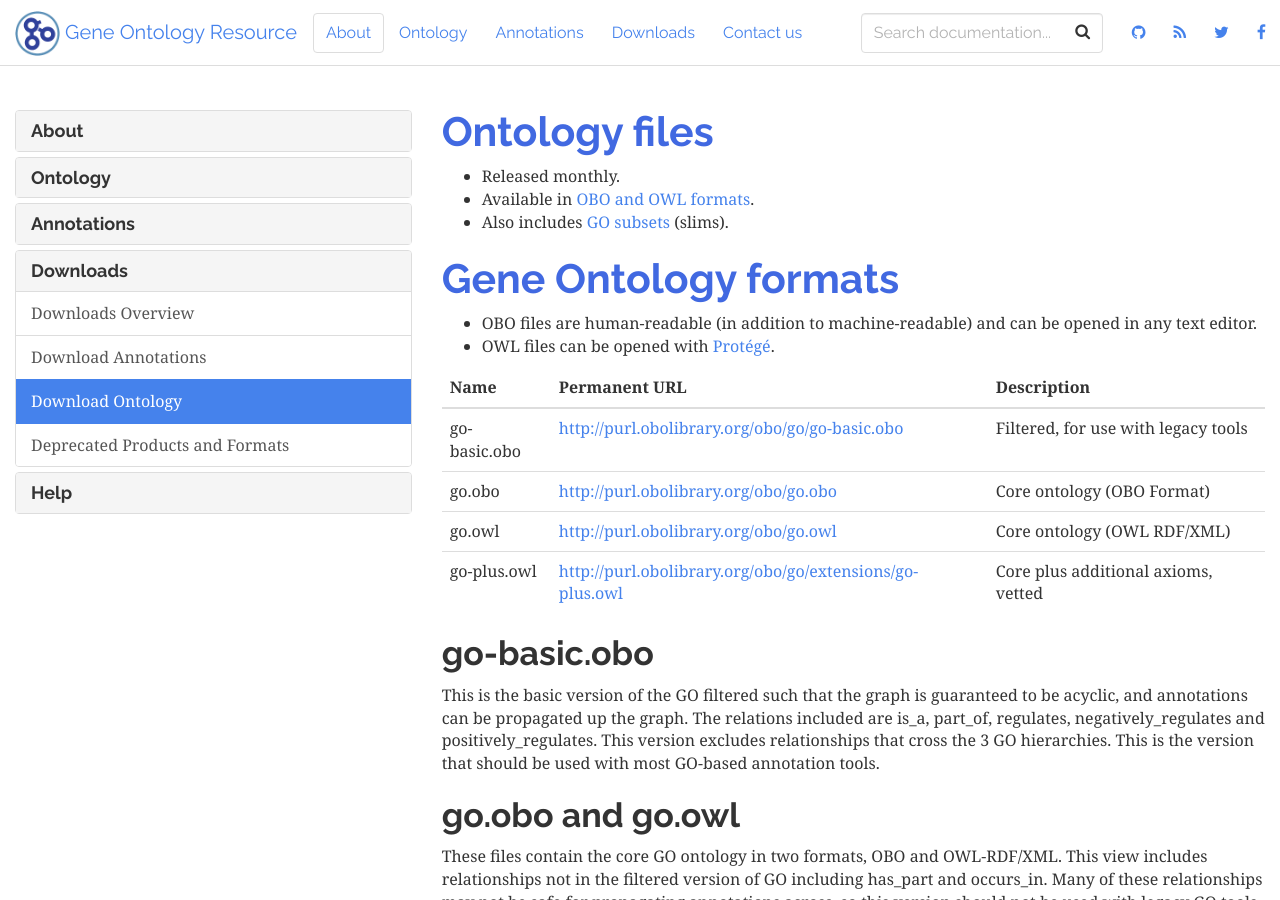
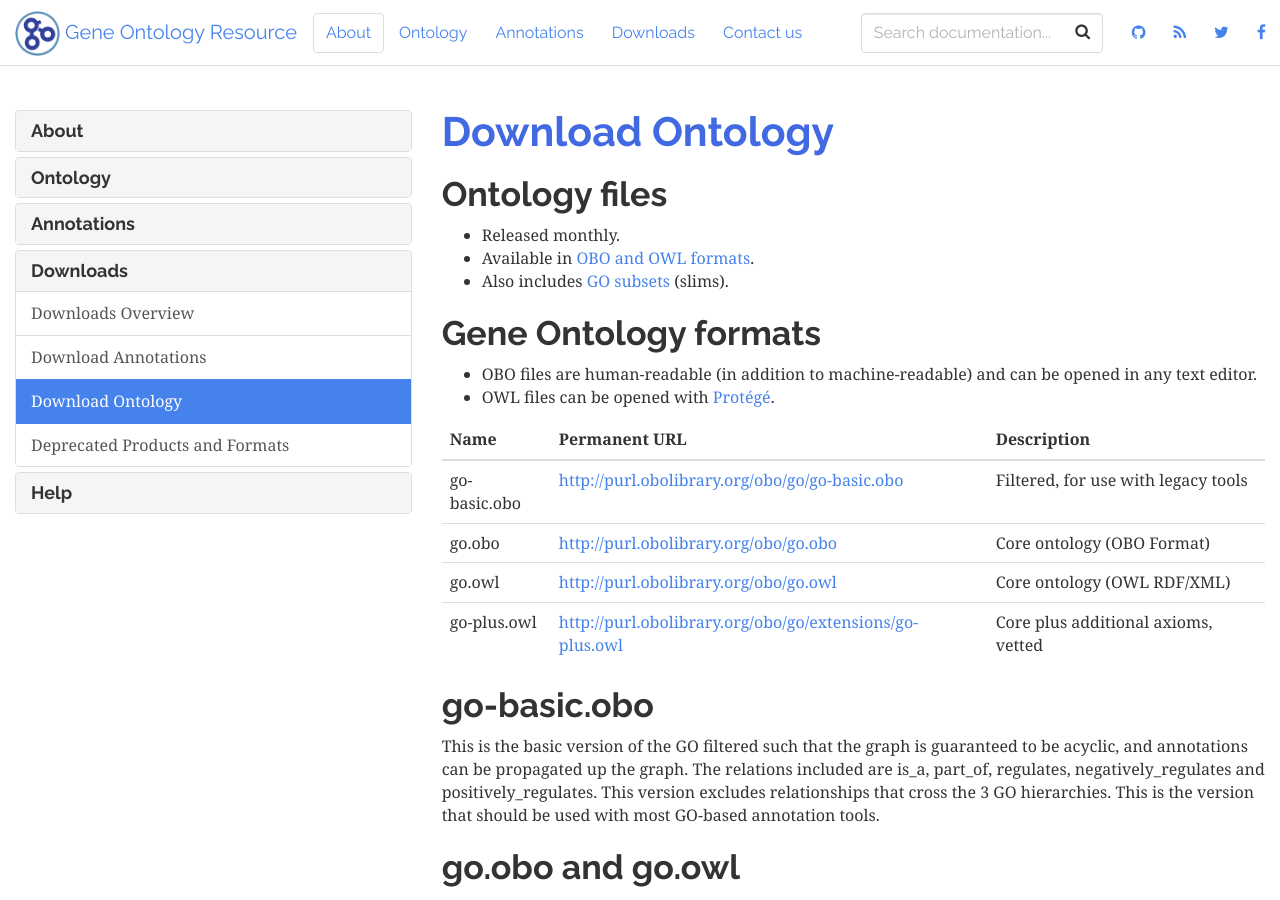
Before and after one commit to geneontology/geneontology.github.io, a Jekyll site: the page built from _docs/download-ontology.md, in a window 1280 px wide and 900 px high. Built offline with Jekyll 4.4.1, drawn with Linux system fonts in a browser that asks for light colours; nearby versions of some CDN libraries.

Commit message:
Update download-ontology.md

```diff
--- a/_docs/download-ontology.md
+++ b/_docs/download-ontology.md
@@ -3,12 +3,14 @@ title: Download Ontology
 permalink: /docs/download-ontology/
 ---
 
-# Ontology files
+# Download Ontology
+
+## Ontology files
 + Released monthly.
 + Available in [OBO and OWL formats](/docs/go-file-format-guide/).
 + Also includes [GO subsets](/docs/go-subset-guide/) (slims).
 
-# Gene Ontology formats
+## Gene Ontology formats
 
 + OBO files are human-readable (in addition to machine-readable) and can be opened in any text editor.
 + OWL files can be opened with [Protégé](https://protege.stanford.edu/).
```
